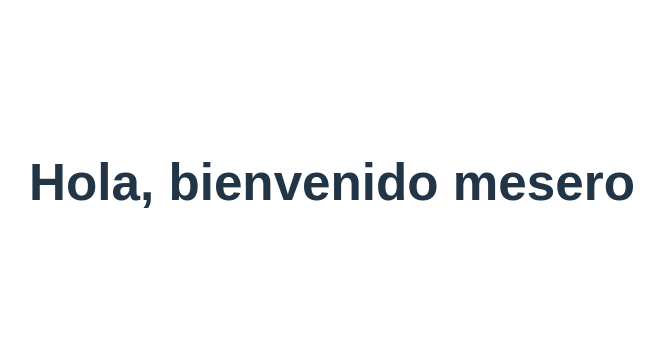
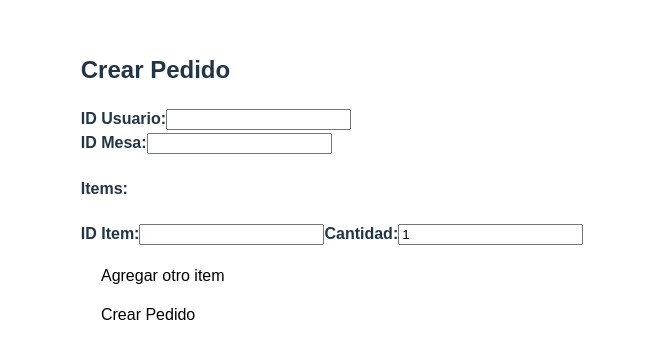
Before and after one commit to Ren4ta/Click-Dine_FrontEnd, a React (Vite) app in the folder click/: page /mesero in a window 1280 px wide. Shown: the part 217-576 px from the top of the page, without its empty margins (308-972 px from the left). Built offline with nearby package versions, Linux system fonts and the light colour scheme.

Commit message:
empezando app mesero

```diff
--- a/click/src/assets/components/Mesero/Mesero.jsx
+++ b/click/src/assets/components/Mesero/Mesero.jsx
@@ -1,11 +1,118 @@
-import React from 'react';
+import React, { useState } from 'react';
 
-const Mesero = () => {
+export default function Mesero() {
+  const [idUsuario, setIdUsuario] = useState('');
+  const [idMesa, setIdMesa] = useState('');
+  const [items, setItems] = useState([{ id_item_menu: '', cantidad: 1 }]);
+  const [mensaje, setMensaje] = useState('');
+
+  // Agrega un nuevo item al pedido
+  const agregarItem = () => {
+    setItems([...items, { id_item_menu: '', cantidad: 1 }]);
+  };
+
+  // Maneja cambios en los items
+  const manejarCambioItem = (index, field, value) => {
+    const nuevosItems = [...items];
+    nuevosItems[index][field] = value;
+    setItems(nuevosItems);
+  };
+
+  // Envía el pedido al backend
+  const enviarPedido = async (e) => {
+    e.preventDefault();
+
+    // Validación simple
+    if (!idUsuario || !idMesa || items.length === 0) {
+      setMensaje('Por favor completa todos los datos.');
+      return;
+    }
+
+    try {
+      const response = await fetch('http://localhost:3000/api/pedido', {
+        method: 'POST',
+        headers: { 'Content-Type': 'application/json' },
+        body: JSON.stringify({
+          id_usuario: Number(idUsuario),
+          id_mesa: Number(idMesa),
+          items: items.map(i => ({
+            id_item_menu: Number(i.id_item_menu),
+            cantidad: Number(i.cantidad)
+          }))
+        })
+      });
+
+      if (!response.ok) {
+        const errorData = await response.json();
+        setMensaje(`Error: ${errorData.error}`);
+      } else {
+        const data = await response.json();
+        setMensaje(`Pedido creado con éxito! ID: ${data.id || 'N/A'}`);
+        // Limpiar formulario
+        setIdUsuario('');
+        setIdMesa('');
+        setItems([{ id_item_menu: '', cantidad: 1 }]);
+      }
+    } catch (error) {
+      console.error(error);
+      setMensaje('Error al conectar con el servidor.');
+    }
+  };
+
   return (
-    <div>
-      <h1>Hola, bienvenido mesero</h1>
+    <div style={{ padding: '20px' }}>
+      <h2>Crear Pedido</h2>
+      <form onSubmit={enviarPedido}>
+        <div>
+          <label>ID Usuario:</label>
+          <input
+            type="number"
+            value={idUsuario}
+            onChange={(e) => setIdUsuario(e.target.value)}
+            required
+          />
+        </div>
+        <div>
+          <label>ID Mesa:</label>
+          <input
+            type="number"
+            value={idMesa}
+            onChange={(e) => setIdMesa(e.target.value)}
+            required
+          />
+        </div>
+        <div>
+          <h4>Items:</h4>
+          {items.map((item, index) => (
+            <div key={index} style={{ marginBottom: '10px' }}>
+              <label>ID Item:</label>
+              <input
+                type="number"
+                value={item.id_item_menu}
+                onChange={(e) =>
+                  manejarCambioItem(index, 'id_item_menu', e.target.value)
+                }
+                required
+              />
+              <label>Cantidad:</label>
+              <input
+                type="number"
+                value={item.cantidad}
+                min="1"
+                onChange={(e) =>
+                  manejarCambioItem(index, 'cantidad', e.target.value)
+                }
+                required
+              />
+            </div>
+          ))}
+          <button type="button" onClick={agregarItem}>
+            Agregar otro item
+          </button>
+        </div>
+        <button type="submit">Crear Pedido</button>
+      </form>
+      {mensaje && <p>{mensaje}</p>}
     </div>
   );
-};
-
-export default Mesero;
+}
```
Also changed, not shown: click/src/assets/components/Mesero/Mesero.css (added, +48 -0 lines).
